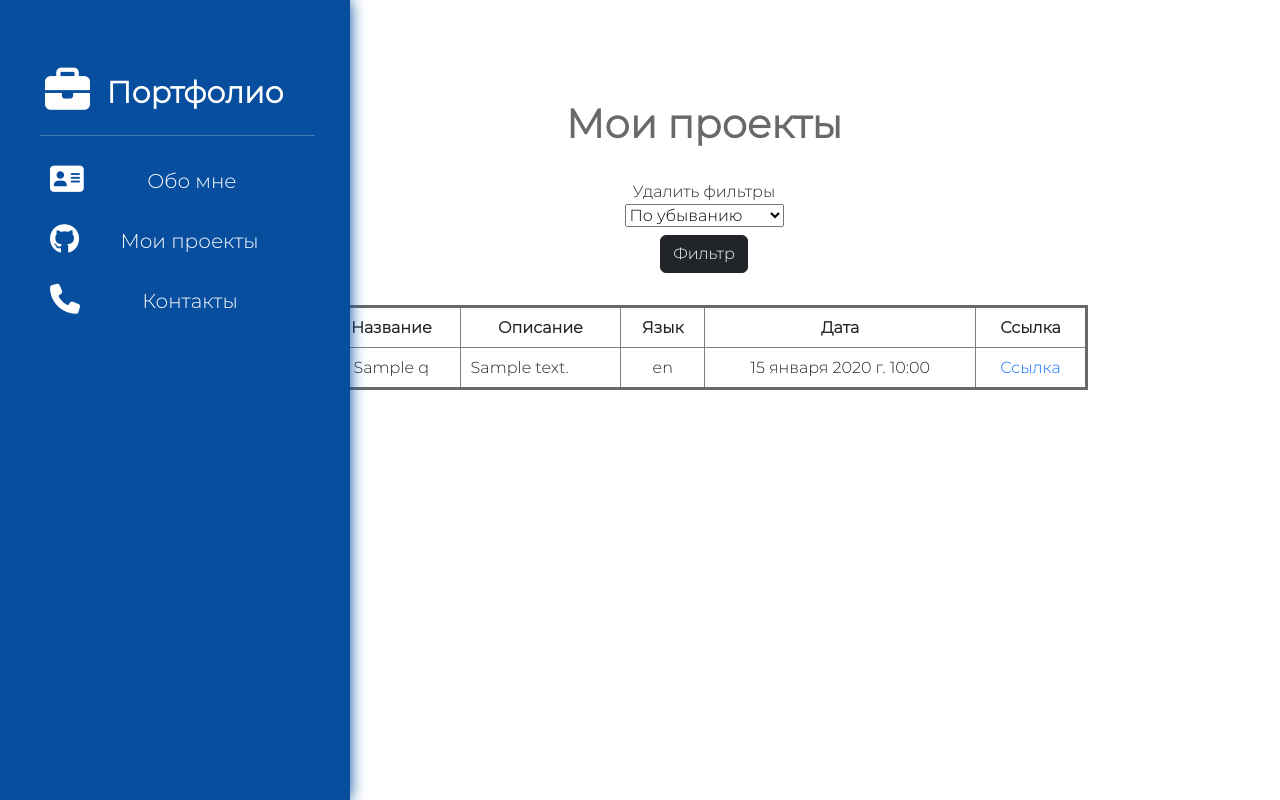
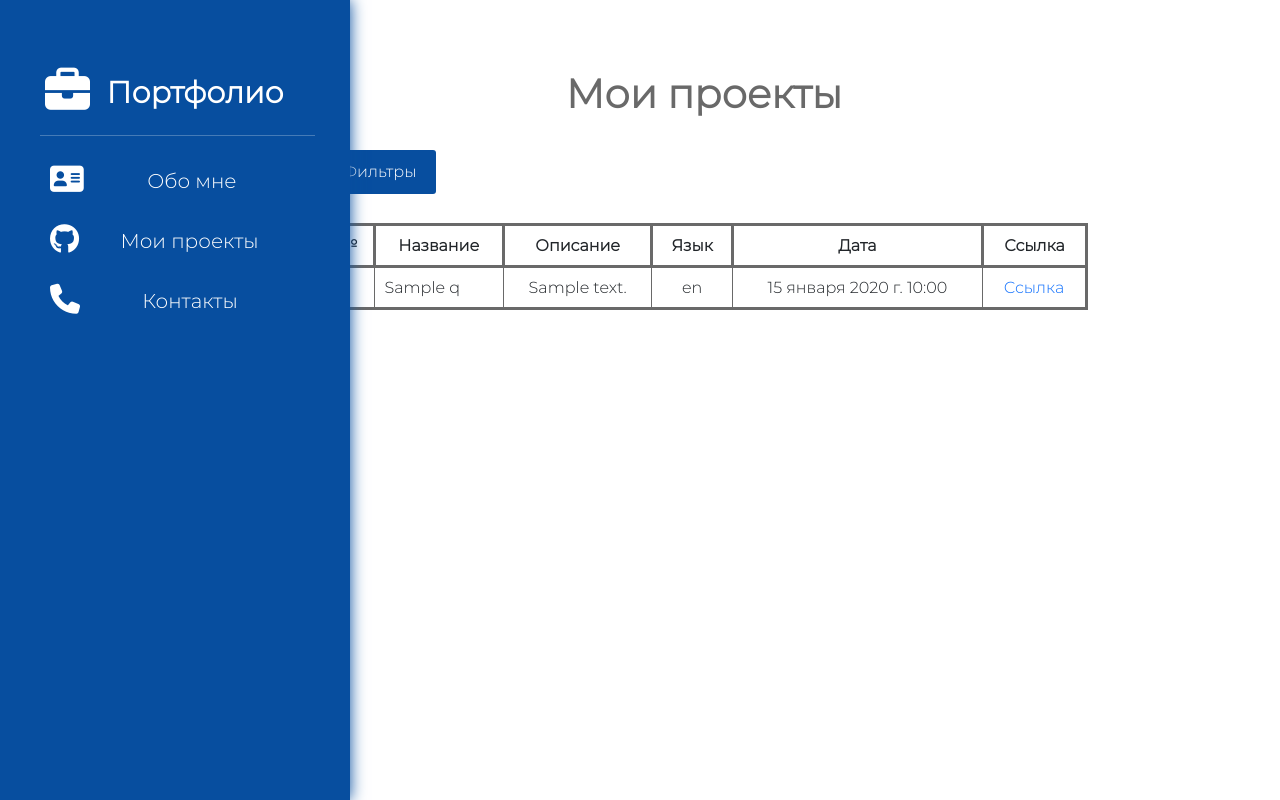
Before and after one commit to beplop/Portfolio, a Django app: template portfolio/list/templates/list/index.html in a window 1280 px wide. Run offline with Django 4.2, Linux system fonts and the light colour scheme; data comes from the database, SQL or seed files in the repository; the template is opened without the code that fills it: values that come from a table or form of the project are taken from there, most other values are stand-ins (such as "Sample title", 1, 10 or a date in 2020); some libraries are stand-ins or nearby versions.

Commit message:
Сделал кнопку фильтр, из которой выезжают фильтры

```diff
--- a/portfolio/list/templates/list/index.html
+++ b/portfolio/list/templates/list/index.html
@@ -5,33 +5,30 @@
 {% block content %}
     <div class="features">
         <h1>Мои проекты</h1>
-        <!--    <form method="get">-->
-        <!--        <button type="submit" class="btn btn-sm btn-primary btn-raised mr-3">Сортировать</button>-->
-        <!--        <input name="sort" type="checkbox" value="pub_date">-->
-        <!--    </form>-->
         <br>
-        <a class="text-dark text-sm mb-1" href="{% url 'list_git' %}">Удалить фильтры</a>
-        <form method="get">
-            <select name="order">
-                <option value="desc" {% if order_direction == "desc" %}selected{% endif %}>По убыванию</option>
-                <option value="asc" {% if order_direction == "asc" %}selected{% endif %}>По возрастанию</option>
-
-
-{#                <option value="desc">По убыванию</option>#}
-{#                <option value="asc">По возрастанию</option>#}
-            </select>
-            <div>
-                {% for field in filter.form %}
-                    <div>
-                        {{ field.label_tag }}
-                        {{ field }}
-                    </div>
-                {% endfor %}
-            </div>
-            <button type="submit" class="btn btn-dark mb-3 mt-2">Фильтр</button>
-        </form>
+        <input type="checkbox" id="filter-toggle">
+        <label for="filter-toggle" class="filter-open-button">Фильтры</label>
+        <div class="filter">
+            <form method="get" class="filter-form">
+                <div class="filter-order">
+                <label for="sort_select">Сортировать:</label>
+                <select name="order" id="sort_select">
+                    <option value="desc" {% if order_direction == "desc" %}selected{% endif %}>↑</option>
+                    <option value="asc" {% if order_direction == "asc" %}selected{% endif %}>↓</option>
+                </select>
+                </div>
+                <div class="filter-date">
+                    {{ filter.form.label_tag }}
+                    {{ filter.form }}
+                </div>
+                <button type="submit" class="filter-button">Применить</button>
+                <button type="reset" class="filter-button"><a class="text-dark text-sm mb-1" href="{% url 'list_git' %}">Сбросить</a></button>
+            </form>
+        </div>
+        <br>
         <table>
             <tr>
+                <th>№</th>
                 <th>Название</th>
                 <th>Описание</th>
                 <th>Язык</th>
@@ -41,16 +38,18 @@
             {% if filter.qs|length > 1 %}
                 {% for el in filter.qs %}
                     <tr class="{% cycle 'odd_row' 'even_row' %}">
-                        <td>{{ el.name }}</td>
-                        <td>{{ el.descript }}</td>
-                        <td>{{ el.language }}</td>
-                        <td>{{ el.date|date:"d.m.Y" }}</td>
-                        <td><a href="{{ el.url }}">Ссылка</a></td>
+                        <td class="{% cycle 'odd_td' 'even_td' %}">{{ forloop.counter }}</td>
+                        <td class="{% cycle 'odd_td' 'even_td' %}">{{ el.name }}</td>
+                        <td class="{% cycle 'odd_td' 'even_td' %}">{{ el.descript }}</td>
+                        <td class="{% cycle 'odd_td' 'even_td' %}">{{ el.language }}</td>
+                        <td class="{% cycle 'odd_td' 'even_td' %}">{{ el.date|date:"d.m.Y" }}</td>
+                        <td class="{% cycle 'odd_td' 'even_td' %}"><a href="{{ el.url }}">Ссылка</a></td>
                     </tr>
                 {% endfor %}
             {% else %}
                 {% for el in filter.qs %}
                     <tr class="single_row">
+                        <td>1</td>
                         <td>{{ el.name }}</td>
                         <td>{{ el.descript }}</td>
                         <td>{{ el.language }}</td>
@@ -60,36 +59,5 @@
                 {% endfor %}
             {% endif %}
         </table>
-
-
-        <!--    <select name="filter_language" id="language-select">-->
-        <!--        {% for language in set_languages %}-->
-            <!--        <option value="{language}">{{language}}</option>-->
-            <!--        {% endfor %}-->
-        <!--    </select>-->
-        <!--    <br>-->
-        <!--    {% if gits %}-->
-            <!--    <table>-->
-            <!--        <tr>-->
-            <!--            <th>Название</th>-->
-            <!--            <th>Описание</th>-->
-            <!--            <th>Язык</th>-->
-            <!--            <th>Дата</th>-->
-            <!--            <th>Ссылка</th>-->
-            <!--        </tr>-->
-            <!--        {% for el in gits %}-->
-                <!--        <tr class="{% cycle 'odd_row' 'even_row' %}">-->
-                <!--            <td>{{el.name}}</td>-->
-                <!--            <td>{{el.descript}}</td>-->
-                <!--            <td>{{el.language}}</td>-->
-                <!--            <td>{{el.date}}</td>-->
-                <!--            <td><a href="{{el.url}}">Ссылка</a></td>-->
-                <!--        </tr>-->
-                <!--        {% endfor %}-->
-            <!--    </table>-->
-            <!--    {% else %}-->
-            <!--    <p>Нет проектов</p>-->
-            <!--    {% endif %}-->
-
     </div>
 {% endblock %}
--- a/portfolio/main/static/main/css/main.css
+++ b/portfolio/main/static/main/css/main.css
@@ -101,8 +101,19 @@ button {
     transition: ease-in-out 0.7s;
 }
 
+.filter-button {
+    background: white;
+    border-color: dimgrey;
+    border-width: 1px;
+    padding: 7px;
+    color: dimgrey;
+    font-weight: bold;
+    border-radius: 3px;
+    font-size: 16px;
+    transition: ease-in-out 0.7s;
+}
+
 button:hover {
-    background: lightgrey;
     transition: transform .5s ease;
     transform: scale(1.05);
 }
@@ -112,6 +123,7 @@ main .features {
     color: dimgrey;
     margin-top: 100px;
     margin-right: 15%;
+    margin-bottom: 10%;
     text-align: center;
     width: 60%;
 }
@@ -126,6 +138,7 @@ main .features h1 {
 }
 
 table {
+    margin-top: 60px;
     width: 100%;
     border-collapse: collapse;
     border: 3px solid dimgrey;
@@ -133,7 +146,7 @@ table {
 
 th {
     text-align: center;
-    border: 1px solid grey;
+    border: 3px solid dimgrey;
     padding: 10px;
 }
 
@@ -144,7 +157,7 @@ td:nth-child(2) {
 
 td {
     text-align: center;
-    border: 1px solid grey;
+    border: 1px solid dimgrey;
     padding: 10px;
 }
 
@@ -157,6 +170,101 @@ td {
     color: white;
 }
 
-.odd_row {
-    background: white;
+.even_td {
+    border: 1px solid ghostwhite;
 }
+
+/*.filter {*/
+/*    float: left;*/
+/*    width: 50px;*/
+/*    color: white;*/
+/*    transition: ease-in-out 0.7s;*/
+/*    overflow: hidden;*/
+/*    z-index: 10;*/
+/*}*/
+
+/*.filter:hover {*/
+/*    width: 350px;*/
+/*}*/
+
+/*.filter-order {*/
+/*    position: relative;*/
+/*}*/
+
+.filter-open-button {
+    /*display: inline-block;*/
+    background-color: #074e9f;
+    position: absolute;
+    left: 25.2%;
+    /*top: 15%;*/
+    /*position: fixed;*/
+    padding: 10px 20px;
+    cursor: pointer;
+    border-color: black;
+    border-width: 5px;
+    color: white;
+    border-radius: 3px;
+    font-size: 16px;
+    transition: ease-in-out 0.7s;
+    /*display: inline-block; !* Добавьте эту строку для отображения на одной линии *!*/
+    vertical-align: middle; /* Добавьте эту строку для вертикального выравнивания */
+    /*horiz-align: left;*/
+    /*margin-right: 10px; !* Добавьте эту строку для отступа между кнопкой и фильтром *!*/
+    /*position: relative;*/
+}
+
+.filter-open-button:hover {
+    transition: transform .5s ease;
+    transform: scale(1.05);
+    display: inline-block;
+}
+
+.filter {
+    overflow: hidden;
+    width: 0px;
+    height: 50px;
+    transition: width 0.5s ease-in;
+    float: left;
+    /*padding-left: 150px;*/
+    /*display: inline-block;*/
+    /*vertical-align: middle;*/
+    /*white-space: nowrap;*/
+    /*position: absolute;*/
+    /*background-color: #f9f9f9;*/
+    /*padding: 10px;*/
+    /*box-shadow: 0px 8px 16px 0px rgba(0, 0, 0, 0.2);*/
+}
+
+#filter-toggle {
+    opacity: 0;
+    pointer-events: none;
+    /*horiz-align: left;*/
+}
+
+#filter-toggle:checked + .filter-open-button + .filter {
+    display: inline-block;
+    width: 1000px;
+}
+
+#filter-toggle:checked > .filter {
+    padding-bottom: 20px;
+}
+
+.filter-order {
+    display: inline-block;
+    vertical-align: middle;
+}
+
+.filter-date {
+    display: inline-block;
+    vertical-align: middle;
+}
+
+.filter-form {
+    display: inline-block;
+    vertical-align: middle;
+}
+
+h1 {
+    margin-top: -30px;
+}
--- a/portfolio/main/templates/main/layout.html
+++ b/portfolio/main/templates/main/layout.html
@@ -14,7 +14,6 @@
 </head>
 <body>
 <aside>
-
     <div class="item_head">
         <i class="fa-solid fa-briefcase fa-xl" style="color: #ffffff;"></i>
         <div class="aside_text_head">Портфолио</div>
```
